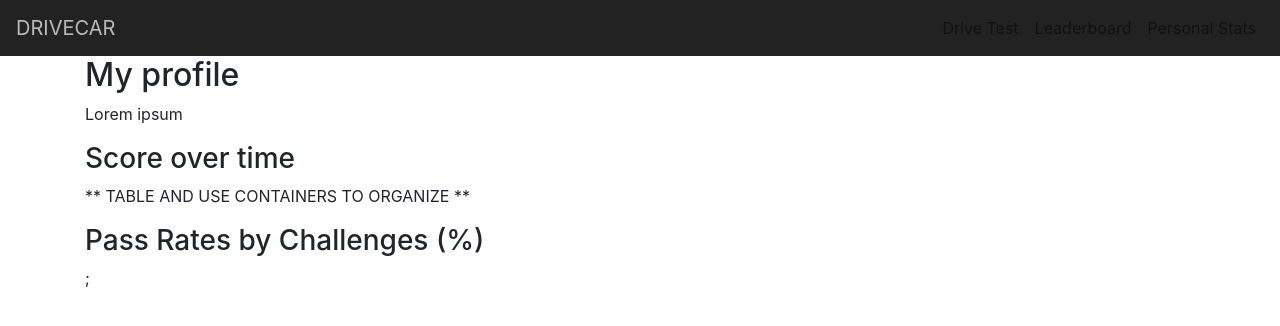
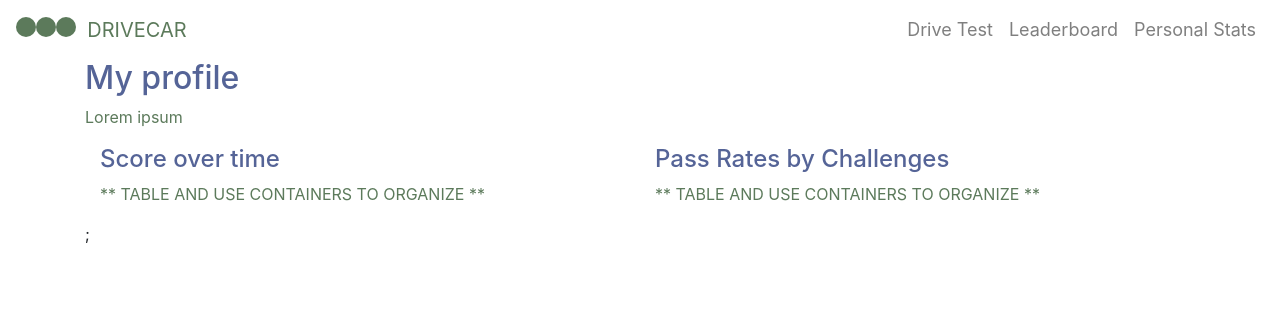
Before and after one commit to zaeyyd/hackwestern7, a React (Create React App) app: page /personal-stats in a window 1280 px wide. Shown: the top 326 px of the page. Built offline with nearby package versions, Linux system fonts and the light colour scheme.

Commit message:
Format web page
Adjust colour formatting and page structure.

```diff
--- a/src/App.css
+++ b/src/App.css
@@ -28,6 +28,10 @@
   color: #61dafb;
 }
 
+h2 {
+  color: 556597;
+}
+
 @keyframes App-logo-spin {
   from {
     transform: rotate(0deg);
--- a/src/DriveCarMain.js
+++ b/src/DriveCarMain.js
@@ -1,4 +1,5 @@
-import React from 'react'
+import React from 'react';
+import './drivecarstyle.css';
 
 export const DriveCarMain = () => (
     <div>
--- a/src/PersonalStats.js
+++ b/src/PersonalStats.js
@@ -1,11 +1,22 @@
-import React from 'react'
+import React from 'react';
+import { Container, Row, Col } from 'react-bootstrap';
 
 export const PersonalStats = () => (
     <div>
         <h2>My profile</h2>
         <p>Lorem ipsum</p>
-        <h3>Score over time</h3>
-        <p>** TABLE AND USE CONTAINERS TO ORGANIZE **</p>
-        <h3>Pass Rates by Challenges (%)</h3>
+
+        <Container>
+            <Row>
+                <Col>
+                    <h4>Score over time</h4>
+                    <p>** TABLE AND USE CONTAINERS TO ORGANIZE **</p>
+                </Col>
+                <Col>
+                    <h4>Pass Rates by Challenges</h4>
+                    <p>** TABLE AND USE CONTAINERS TO ORGANIZE **</p>
+                </Col>
+            </Row>
+        </Container>
     </div>
 )
--- a/src/components/NavigationBar.js
+++ b/src/components/NavigationBar.js
@@ -4,22 +4,36 @@ import styled from 'styled-components';
 
 const Styles = styled.div`
     .navbar {
-        background-color: #222;
+        background-color: white;
+        font-size: large;
     }
 
     .navbar-brand, .navbar-nav .navlink {
-        color: #bbb;
+        color: #5C7A5B;
 
         &:hover {
-            color: white;
+            color: #222;
         }
+    }
+
+    .dot {
+        height: 20px;
+        width: 20px;
+        background-color: #5C7A5B;
+        border-radius: 50%;
+        display: inline-block;
     }
 `;
 
 export const NavigationBar = () => (
     <Styles>
             <Navbar expand="lg">
-                <Navbar.Brand href="/">DRIVECAR</Navbar.Brand>
+                <Navbar.Brand href="/">
+                    <span class="dot"></span>
+                    <span class="dot"></span>
+                    <span class="dot"></span>
+                    &nbsp; DRIVECAR
+                    </Navbar.Brand>
                 <Navbar.Toggle aria-controls="basic-navbar-nav" />
                 <Navbar.Collapse id="basic-navbar-nav">
                     <Nav className="ml-auto">
--- /dev/null
+++ b/src/drivecarstyle.css
@@ -0,0 +1,19 @@
+h1 {
+    color: #556497;
+}
+
+h2 {
+    color: #556497;
+}
+
+h3 {
+    color: #556497;
+}
+
+h4 {
+    color: #556497;
+}
+
+p {
+    color: #5C7A5B;
+}
```
Also changed, not shown: src/assets/steeringwheel.png (added), src/assets/steeringwheel2.png (added).
